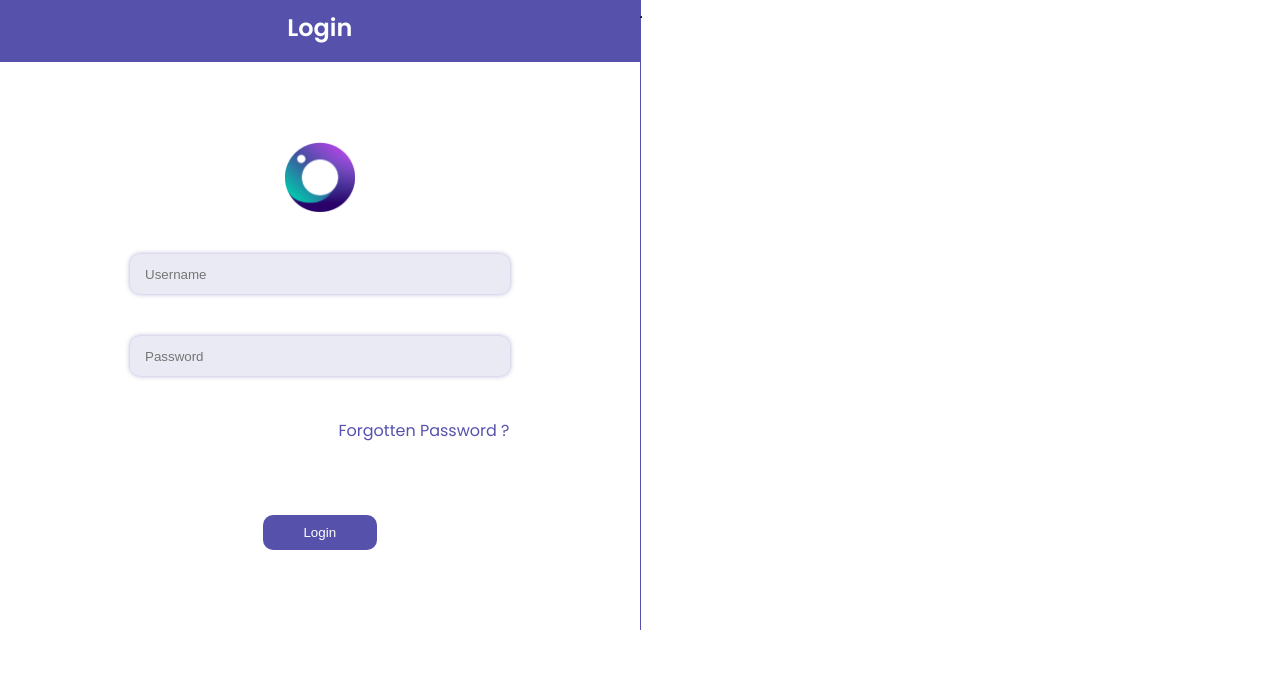
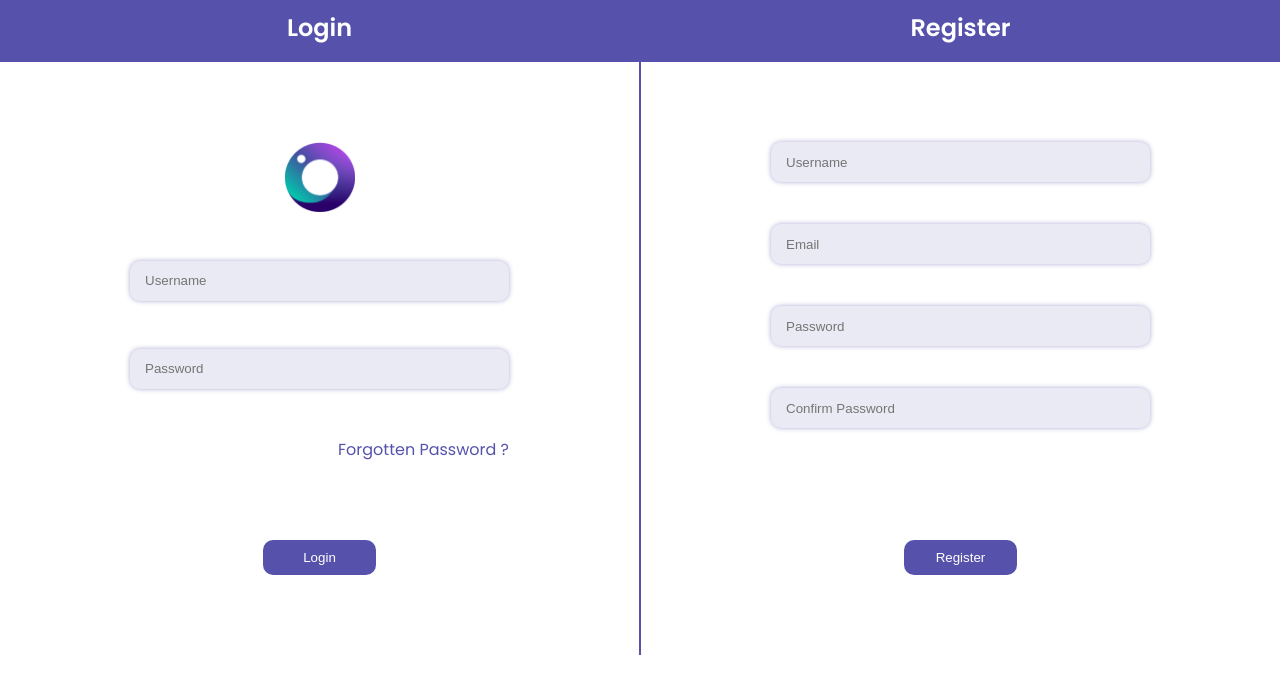
Before and after one commit to rami3rouhana/ecommerce, a PHP site: page / in a window 1280 px wide. Shown: the top 694 px of the page. Run offline with PHP 8.4, Linux system fonts and the light colour scheme.

Commit message:
add register page

```diff
--- a/client-frontend/index.html
+++ b/client-frontend/index.html
@@ -17,14 +17,26 @@
         <div class="login-content">
             <img src="/client-frontend/images/logo.png" alt="" class="logo">
             <input type="text" placeholder="Username" class="input" />
-            <input type="text" placeholder="Password" class="input" />
+            <input type="password" placeholder="Password" class="input" />
             <a href="" class="color-purple">Forgotten Password ?</a>
             <button class="btn">Login</button>
         </div>
 
       </div>
-      <div class="dash">.</div>
-      <div class="right"></div>
+      <div class="dash"></div>
+      <div class="right">
+        <div class="center header-top">
+            <h2 class="color-white">Register</h2>
+
+        </div>
+        <div class="login-content">
+            <input type="text" placeholder="Username" class="input" />
+            <input type="email" placeholder="Email" class="input" />
+            <input type="password" placeholder="Password" class="input" />
+            <input type="password" placeholder="Confirm Password" class="input" />
+            <button class="btn">Register</button>
+        </div>
+      </div>
     </div>
   </body>
 </html>
--- a/client-frontend/style.css
+++ b/client-frontend/style.css
@@ -128,7 +128,7 @@
   flex-direction: column;
 }
 .dash {
-  width: 1px;
+  width: 2px;
   min-height: 100%;
   background-color: #5652ac;
 }
```
